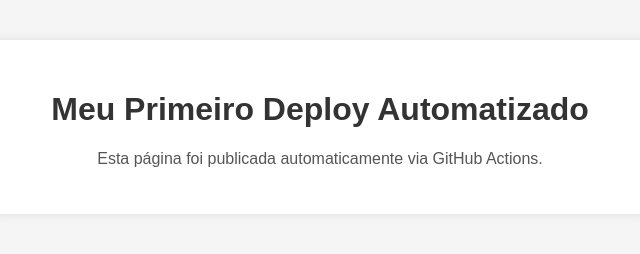
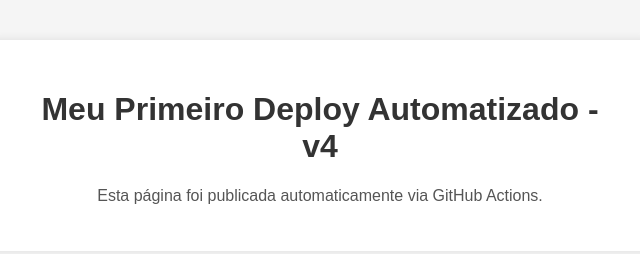
Before and after one commit to pauloribeiroengdados/atividade-pipeline-ci-cd, a plain HTML site: page site/index.html in a window 1280 px wide. Shown: the whole page, without its empty margins (320-960 px from the left). Drawn offline with Linux system fonts and the light colour scheme.

Commit message:
Update index.html

```diff
--- a/site/index.html
+++ b/site/index.html
@@ -33,7 +33,7 @@
 </head>
 <body>
     <div class="container">
-        <h1>Meu Primeiro Deploy Automatizado</h1>
+        <h1>Meu Primeiro Deploy Automatizado - v4</h1>
         <p>Esta página foi publicada automaticamente via GitHub Actions.</p>
     </div>
 </body>
```
